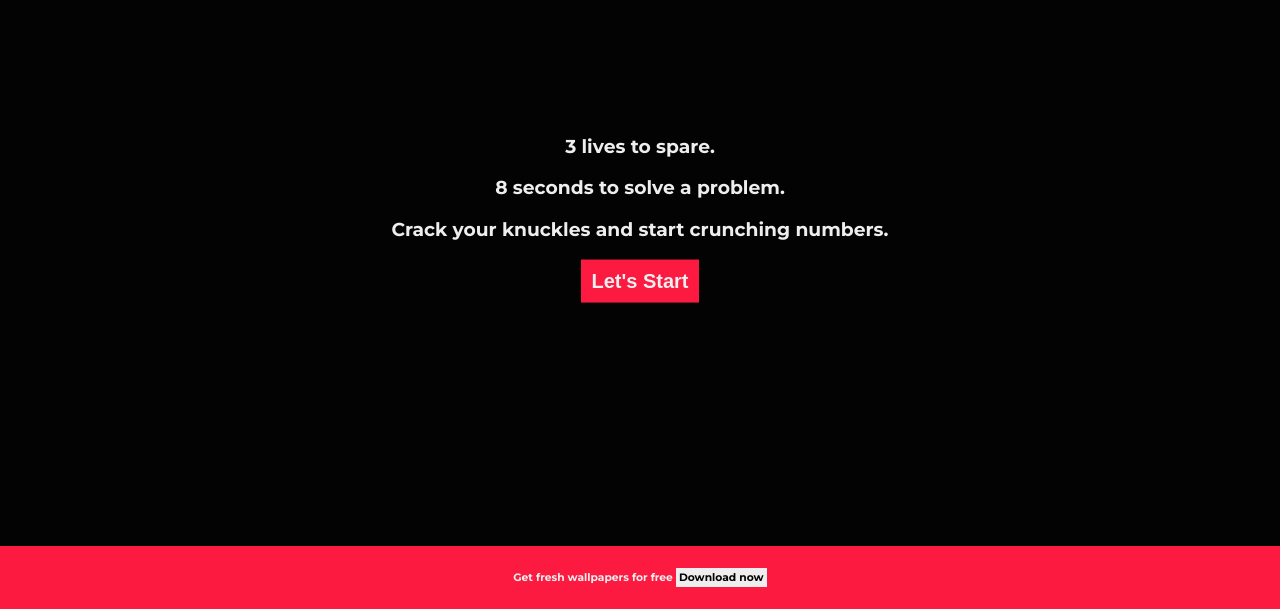
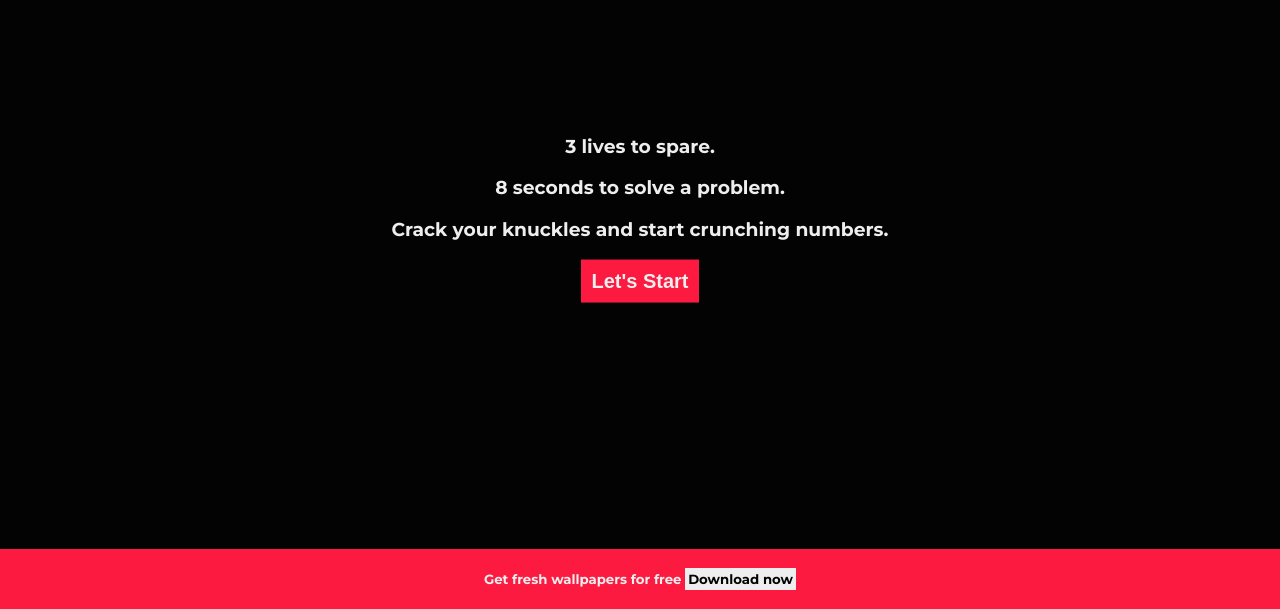
Before and after one commit to vignesh-narendran/calcufast, a plain HTML site: page index.html in a window 1280 px wide. Shown: the part 191-800 px from the top of the page. Drawn offline with nearby package versions, Linux system fonts and the light colour scheme.

Commit message:
Update index.html

```diff
--- a/index.html
+++ b/index.html
@@ -77,10 +77,10 @@
 			</div>
 		</div>
 		<div class="ad-c">
-			<h6>
+			<h5>
 				Get fresh wallpapers for free
 				<a href="https://colormydevice.in" class="btn-inv-c">Download now</a>
-			</h6>
+			</h5>
 		</div>
 		<script
 			src="https://code.jquery.com/jquery-3.3.1.min.js"
```
